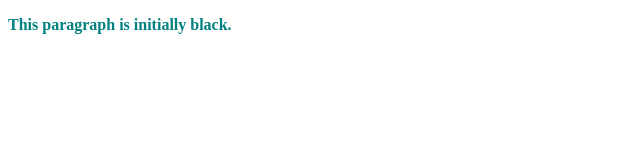
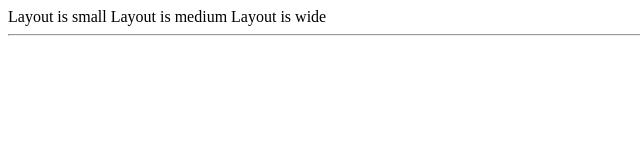
Before and after one commit to LJDJGC/Learning-log, a plain HTML site: page playground/index.html in a window 1280 px wide. Shown: the whole page, without its empty margins (0-640 px from the left). Drawn offline with Linux system fonts and the light colour scheme.

Commit message:
2025-12-29

```diff
--- a/playground/index.html
+++ b/playground/index.html
@@ -1,12 +1,35 @@
 <!DOCTYPE html>
 <html lang="en" class="dark">
 <head>
-	<meta charset="UTF-8">
-	<meta name="viewport" content="width=device-width, initial-scale=1.0">
-	<title>Document</title>
-	<link rel="stylesheet" href="style.css">
+<div class="container breakpoints">
+
+  <span class="size show_small">
+    Layout is small
+  </span>
+  <span class="size show_medium">
+    Layout is medium
+  </span>
+  <span class="size show_wide">
+    Layout is wide
+  </span>
+
+  <hr />
+
+  <div class="item">
+  </div>
+  <div class="item">
+  </div>
+  <div class="item">
+  </div>
+  <div class="item">
+  </div>
+  <div class="item">
+  </div>
+  <div class="item">
+  </div>
+
+</div>
 </head>
 <body>
-<p>This paragraph is initially black.</p></body>
 <script type="text/javascript" src="script.js"></script>
 </html>
--- a/playground/style.css
+++ b/playground/style.css
@@ -1,18 +1,67 @@
-@property --text-color {
-  syntax: "<color>";
-  inherits: false;
-  initial-value: teal;
+.breakpoints {
+  --base_size: 100%;
+
+  --breakpoint_wide: 1000px;
+  --breakpoint_medium: 500px;
+
+  --length_4_small: calc((100% / 1) - 24px);
+  --length_4_medium: calc((100% / 3) - 24px);
+  --length_4_wide: calc((100% / 4) - 24px);
 }
 
-:root {
-  --text-color: 16px;
+.container {
+  --very_big_int: 9999;
+
+  --is_wide: clamp(0px, (var(--base_size) - var(--breakpoint_wide)), 1px);
+  --is_medium: calc(
+    clamp(0px, (var(--base_size) - var(--breakpoint_medium)), 1px) -
+      var(--is_wide)
+  );
+  --is_small: calc(1px - (var(--is_medium) + var(--is_wide)));
+
+  --dyn_length: calc(
+    min(var(--is_wide) * var(--very_big_int), var(--length_4_wide)) +
+      min(var(--is_medium) * var(--very_big_int), var(--length_4_medium)) +
+      min(var(--is_small) * var(--very_big_int), var(--length_4_small))
+  );
 }
 
-p {
-  font-weight: bold;
-  color: blue;
+.container > .item {
+  background-color: white;
+  display: inline-block;
+  vertical-align: top;
+  height: 200px;
+  width: var(--dyn_length);
+  border-radius: 5px;
+  margin: 10px;
 }
 
-p {
-  color: var(--text-color);
+.size {
+  display: inline-block;
+  box-sizing: border-box;
+  vertical-align: top;
+  overflow: hidden;
+  padding: 0px;
 }
+
+.show_small {
+  width: calc(var(--is_small) * 100);
+}
+.show_medium {
+  width: calc(var(--is_medium) * 100);
+}
+.show_wide {
+  width: calc(var(--is_wide) * 100);
+}
+
+* {
+  box-sizing: border-box;
+}
+body {
+  background: #ccc;
+  margin: 1rem;
+  font: 100% system-ui;
+}
+hr {
+  border: 0;
+}
```
Also changed, not shown: 1 other file.
